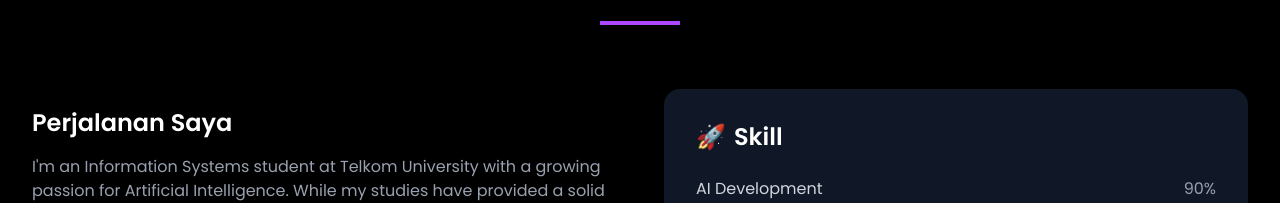
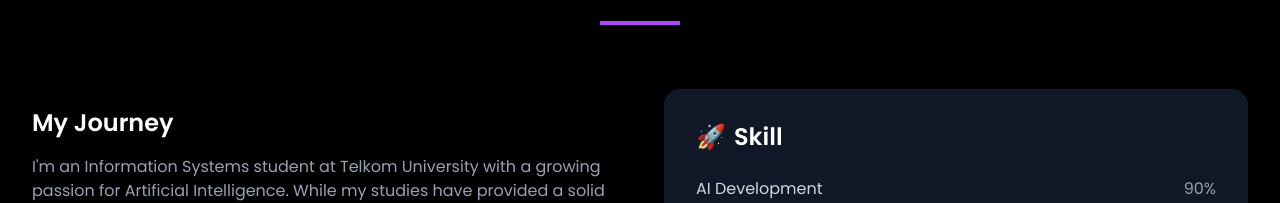
Before and after one commit to Ilbagas/Web-Portofolio, a React (Vite) app: page / in a window 1280 px wide. Shown: the part 915-1118 px from the top of the page. Built offline with nearby package versions, Linux system fonts and the light colour scheme.

Commit message:
Ubah Perjalanan

```diff
--- a/src/App.jsx
+++ b/src/App.jsx
@@ -219,7 +219,7 @@
 
           <div className="grid grid-cols-1 md:grid-cols-2 gap-12 items-center">
             <div>
-              <h3 className="text-2xl font-semibold text-white mb-4">Perjalanan Saya</h3>
+              <h3 className="text-2xl font-semibold text-white mb-4">My Journey</h3>
               <p className="text-gray-400 mb-6">
                 I'm an Information Systems student at Telkom University with a growing passion for Artificial Intelligence. While my studies have provided a solid foundation, my current focus is on a specialized field: private AI development. This journey is all about building intelligent systems that prioritize user privacy and data security by operating locally on personal devices. My goal is to create innovative and secure AI solutions that empower users without compromising their data.
               </p>
```
